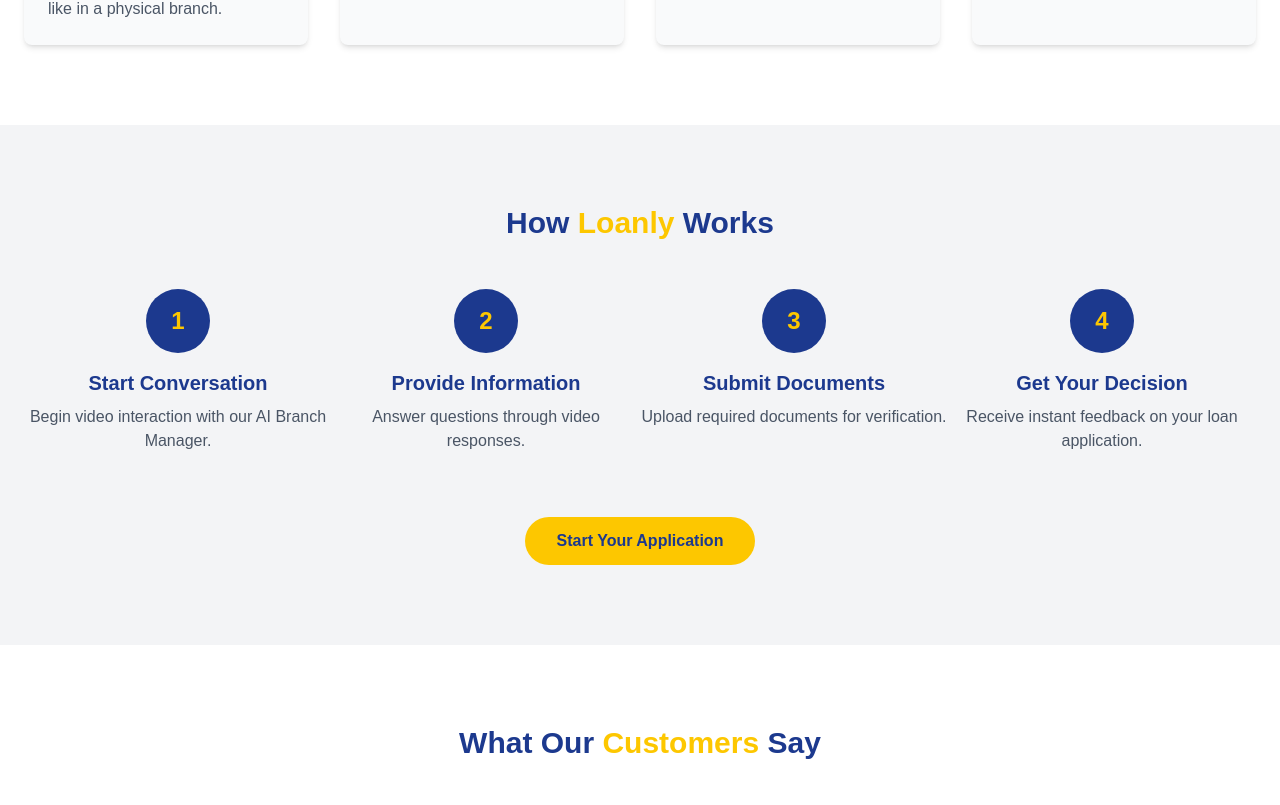
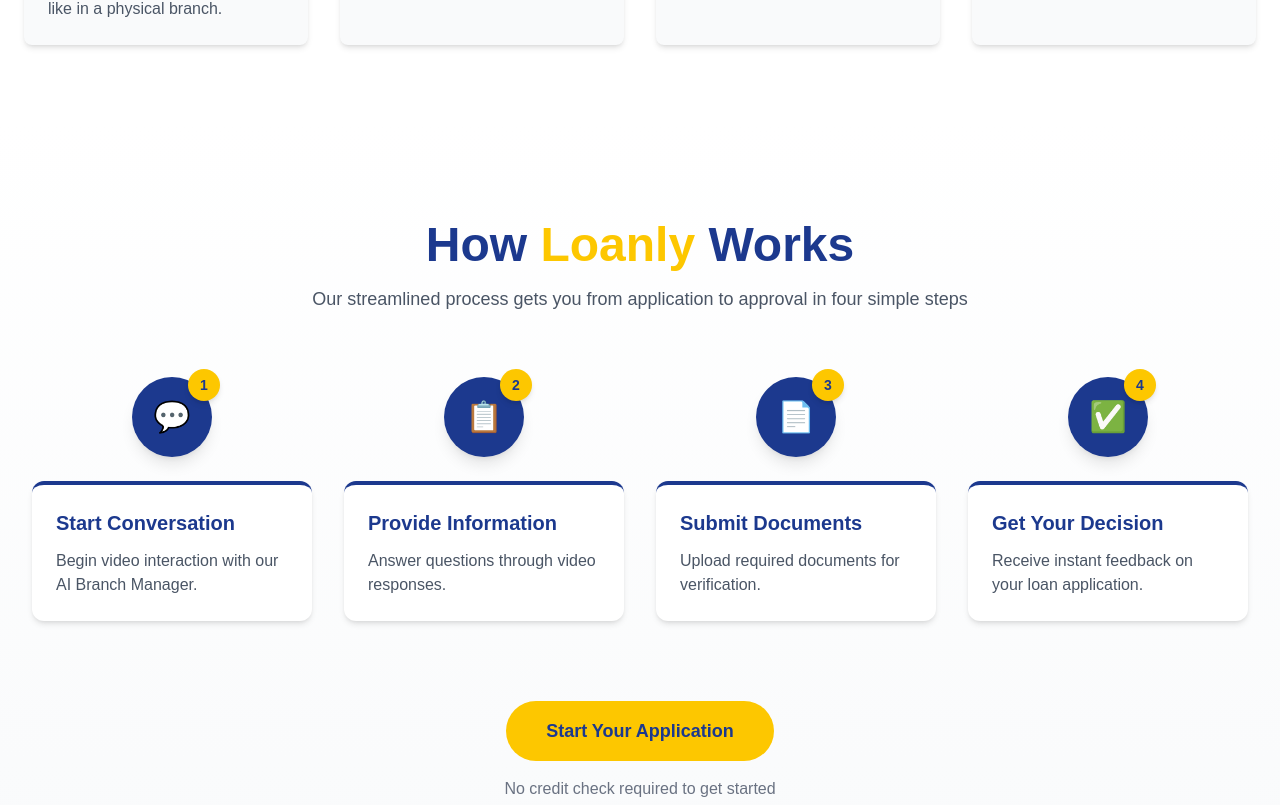
Before and after one commit to GauriChapra/loanly, a Next.js app in the folder frontend/: page / in a window 1280 px wide. Shown: the part 1255-2060 px from the top of the page. Built offline with nearby package versions, Linux system fonts and the light colour scheme.

Commit message:
Enhance HowItWorksSection with animations and icons for steps

```diff
--- a/frontend/components/how-it-works.jsx
+++ b/frontend/components/how-it-works.jsx
@@ -1,67 +1,170 @@
-// components/how-it-works.js
-import React from 'react';
+import React, { useEffect, useRef } from 'react';
+import { motion } from 'framer-motion';
 
 const HowItWorksSection = () => {
     const steps = [
         {
             number: 1,
             title: "Start Conversation",
-            description: "Begin video interaction with our AI Branch Manager."
+            description: "Begin video interaction with our AI Branch Manager.",
+            icon: "💬"
         },
         {
             number: 2,
             title: "Provide Information",
-            description: "Answer questions through video responses."
+            description: "Answer questions through video responses.",
+            icon: "📋"
         },
         {
             number: 3,
             title: "Submit Documents",
-            description: "Upload required documents for verification."
+            description: "Upload required documents for verification.",
+            icon: "📄"
         },
         {
             number: 4,
             title: "Get Your Decision",
-            description: "Receive instant feedback on your loan application."
+            description: "Receive instant feedback on your loan application.",
+            icon: "✅"
         }
     ];
 
+    const containerRef = useRef(null);
+
+    // For animating on scroll
+    useEffect(() => {
+        const observer = new IntersectionObserver(
+            (entries) => {
+                entries.forEach(entry => {
+                    if (entry.isIntersecting) {
+                        entry.target.classList.add('appear');
+                    }
+                });
+            },
+            { threshold: 0.1 }
+        );
+
+        const sections = document.querySelectorAll('.animate-on-scroll');
+        sections.forEach(section => {
+            observer.observe(section);
+        });
+
+        return () => {
+            sections.forEach(section => {
+                observer.unobserve(section);
+            });
+        };
+    }, []);
+
+    // Animation variants for Framer Motion
+    const containerVariants = {
+        hidden: {},
+        visible: {
+            transition: {
+                staggerChildren: 0.3
+            }
+        }
+    };
+
+    const headingVariants = {
+        hidden: { opacity: 0, y: 20 },
+        visible: {
+            opacity: 1,
+            y: 0,
+            transition: { duration: 0.6, ease: "easeOut" }
+        }
+    };
+
     return (
-        <section id="how-it-works" className="py-20 bg-gray-100">
-            <div className="container mx-auto px-6">
-                <h2 className="text-3xl font-bold text-center mb-12 text-blue-900">
-                    How <span className="text-yellow-400">Loanly</span> Works
-                </h2>
+        <section id="how-it-works" className="py-24 bg-gradient-to-b from-white to-gray-50">
+            <div className="container mx-auto px-4 md:px-8">
+                <motion.div
+                    className="text-center mb-16"
+                    initial={{ opacity: 0, y: 20 }}
+                    whileInView={{ opacity: 1, y: 0 }}
+                    viewport={{ once: true }}
+                    transition={{ duration: 0.6 }}
+                >
+                    <h2 className="text-4xl md:text-5xl font-bold mb-4 text-blue-900">
+                        How <span className="text-yellow-400 relative inline-block">
+                            Loanly
+                        </span> Works
+                    </h2>
+                    <p className="text-gray-600 max-w-2xl mx-auto text-lg">
+                        Our streamlined process gets you from application to approval in four simple steps
+                    </p>
+                </motion.div>
 
-                <div className="flex flex-col md:flex-row justify-between">
-                    {steps.map((step) => (
+                <motion.div
+                    className="grid grid-cols-1 md:grid-cols-2 lg:grid-cols-4 gap-8"
+                    ref={containerRef}
+                    variants={containerVariants}
+                    initial="hidden"
+                    whileInView="visible"
+                    viewport={{ once: true, amount: 0.2 }}
+                >
+                    {steps.map((step, index) => (
                         <StepItem
                             key={step.number}
                             number={step.number}
                             title={step.title}
                             description={step.description}
+                            icon={step.icon}
+                            isLast={index === steps.length - 1}
                         />
                     ))}
-                </div>
+                </motion.div>
 
-                <div className="mt-16 text-center">
-                    <button className="bg-yellow-400 text-blue-900 px-8 py-3 rounded-full font-semibold hover:bg-yellow-500 transition duration-300">
+                <motion.div
+                    className="mt-20 text-center"
+                    initial={{ opacity: 0, y: 20 }}
+                    whileInView={{ opacity: 1, y: 0 }}
+                    viewport={{ once: true }}
+                    transition={{ duration: 0.6, delay: 0.8 }}
+                >
+                    <button className="bg-yellow-400 text-blue-900 px-10 py-4 rounded-full font-semibold hover:bg-yellow-500 transition duration-300 hover:shadow-lg transform hover:-translate-y-1 text-lg">
                         Start Your Application
                     </button>
-                </div>
+                    <p className="mt-4 text-gray-500">No credit check required to get started</p>
+                </motion.div>
             </div>
         </section>
     );
 };
 
-const StepItem = ({ number, title, description }) => {
+const StepItem = ({ number, title, description, icon, isLast }) => {
+    // Animation variants
+    const itemVariants = {
+        hidden: { opacity: 0, y: 20 },
+        visible: {
+            opacity: 1,
+            y: 0,
+            transition: { duration: 0.5 }
+        }
+    };
+
     return (
-        <div className="md:w-1/4 mb-8 md:mb-0 text-center">
-            <div className="rounded-full bg-blue-900 w-16 h-16 flex items-center justify-center mb-4 mx-auto">
-                <span className="text-yellow-400 text-2xl font-bold">{number}</span>
+        <motion.div
+            className="relative flex flex-col items-center"
+            variants={itemVariants}
+        >
+            {/* Number circle with icon */}
+            <div className="relative">
+                <div className="rounded-full bg-blue-900 w-20 h-20 flex items-center justify-center mb-6 shadow-lg transition-all duration-500 hover:shadow-xl hover:scale-105">
+                    <span className="text-white text-3xl">{icon}</span>
+                </div>
+                <div className="absolute -top-2 -right-2 w-8 h-8 rounded-full bg-yellow-400 flex items-center justify-center shadow-md">
+                    <span className="text-blue-900 text-sm font-bold">{number}</span>
+                </div>
             </div>
-            <h3 className="text-xl font-semibold mb-2 text-blue-900">{title}</h3>
-            <p className="text-gray-600">{description}</p>
-        </div>
+
+            {/* Step content */}
+            <div className="bg-white p-6 rounded-xl shadow-md w-full h-full transition-all duration-300 hover:shadow-lg hover:-translate-y-1 border-t-4 border-blue-900">
+                <h3 className="text-xl font-bold mb-3 text-blue-900">{title}</h3>
+                <p className="text-gray-600">{description}</p>
+            </div>
+
+        </motion.div>
     );
 };
 
```
